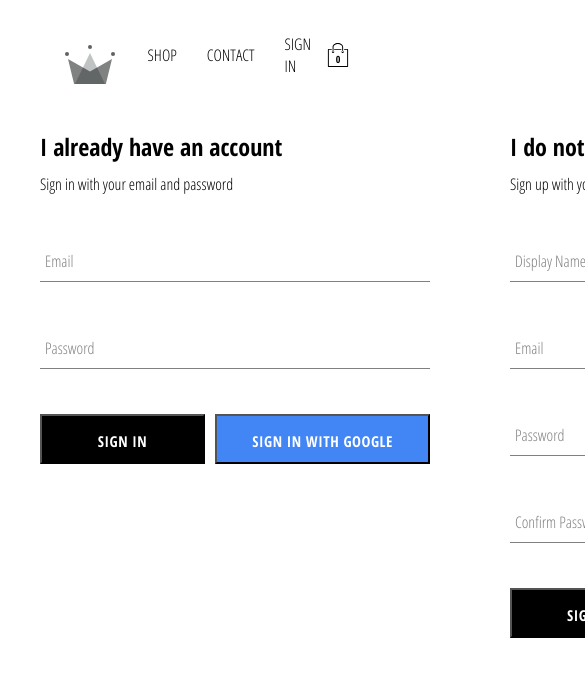
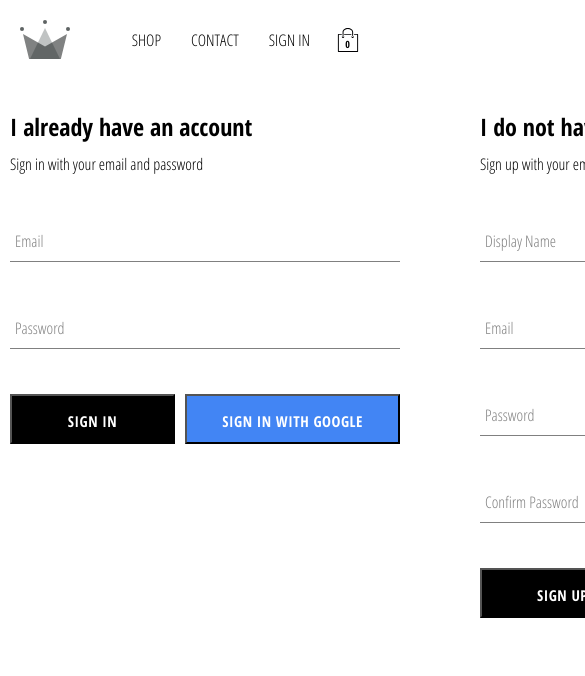
Before and after one commit to tri-wahyu/crwn-clothing, a React (Create React App) app: page /signin in a window 390 px wide. Shown: the top 676 px of the page, 585 px wide, since content can reach past the window. Built offline with nearby package versions, Linux system fonts and the light colour scheme; no server answers.

Commit message:
responsive

```diff
--- a/src/App.js
+++ b/src/App.js
@@ -3,7 +3,7 @@ import { Switch, Route, Redirect } from 'react-router-dom';
 import { useDispatch, useSelector } from 'react-redux';
 
 import './App.css';
-
+import { GlobalStyle } from './global.styles';
 import HomePage from './pages/homepage/homepage.component';
 import ShopPage from './pages/shop/shop.component';
 import SignInAndSignUpPage from './pages/sign-in-and-sign-up/sign-in-and-sign-up.component';
@@ -39,6 +39,7 @@ const App = () => {
 
   return (
     <div>
+      <GlobalStyle />
       <Header />
       <Switch>
         <Route exact path='/' component={HomePage} />
--- a/src/components/collection-item/collection-item.styles.jsx
+++ b/src/components/collection-item/collection-item.styles.jsx
@@ -18,6 +18,18 @@ export const CollectionItemContainer = styled.div`
       display: flex;
     }
   }
+
+  @media screen and (max-width: 800px) {
+    width: 40vw;
+    &:hover {
+      .image {
+        opacity: unset;
+      }
+      button {
+        opacity: unset;
+      }
+    }
+  }
 `;
 
 export const AddButton = styled(CustomButton)`
@@ -26,6 +38,13 @@ export const AddButton = styled(CustomButton)`
   position: absolute;
   top: 255px;
   display: none;
+
+  @media screen and (max-width: 800px) {
+    display: block;
+    opacity: 0.9;
+    min-width: unset;
+    padding: 0 10px;
+  }
 `;
 
 export const BackgroundImage = styled.div`
--- a/src/components/collection-preview/collection-preview.styles.jsx
+++ b/src/components/collection-preview/collection-preview.styles.jsx
@@ -4,6 +4,10 @@ export const CollectionPreviewContainer = styled.div`
   display: flex;
   flex-direction: column;
   margin-bottom: 30px;
+
+  @media screen and (max-width: 800px) {
+    align-items: center;
+  }
 `;
 
 export const TitleContainer = styled.h1`
@@ -18,4 +22,10 @@ export const TitleContainer = styled.h1`
 export const PreviewContainer = styled.div`
   display: flex;
   justify-content: space-between;
+
+  @media screen and (max-width: 800px) {
+    display: grid;
+    grid-template-columns: 1fr 1fr;
+    grid-gap: 15px;
+  }
 `;
--- a/src/components/header/header.styles.jsx
+++ b/src/components/header/header.styles.jsx
@@ -7,12 +7,23 @@ export const HeaderContainer = styled.div`
   display: flex;
   justify-content: space-between;
   margin-bottom: 25px;
+
+  @media screen and (max-width: 800px) {
+    height: 60px;
+    padding: 10px;
+    margin-bottom: 20px;
+  }
 `;
 
 export const LogoContainer = styled(Link)`
   height: 100%;
   width: 70px;
   padding: 25px;
+
+  @media screen and (max-width: 800px) {
+    width: 50px;
+    padding: 0;
+  }
 `;
 
 export const OpstionsContainer = styled.div`
@@ -21,6 +32,10 @@ export const OpstionsContainer = styled.div`
   display: flex;
   align-items: center;
   justify-content: flex-end;
+
+  @media screen and (max-width: 800px) {
+    width: 80%;
+  }
 `;
 
 export const OptionLink = styled(Link)`
--- a/src/components/menu-item/menu-item.styles.jsx
+++ b/src/components/menu-item/menu-item.styles.jsx
@@ -24,6 +24,9 @@ export const MenuItemContainer = styled.div`
   }
   &:last-child {
     margin-left: 7.5px;
+  }
+  @media screen and (max-width: 800px) {
+    height: 200px;
   }
 `;
 
--- /dev/null
+++ b/src/global.styles.js
@@ -0,0 +1,18 @@
+import { createGlobalStyle } from 'styled-components';
+
+export const GlobalStyle = createGlobalStyle`
+	body {
+		font-family: 'Open Sans Condensed';
+		padding: 20px 40px;
+		@media screen and (max-width: 800px) {
+			padding: 10px;
+		}
+	}
+	a {
+		text-decoration: none;
+		color: black;
+	}
+	* {
+		box-sizing: border-box;
+	}
+`;
--- a/src/pages/collection/collection.styles.jsx
+++ b/src/pages/collection/collection.styles.jsx
@@ -1,19 +1,26 @@
 import styled from 'styled-components';
 
-export const CollectionPageContainer=styled.div` display: flex;
+export const CollectionPageContainer=styled.div`
+  display: flex;
   flex-direction: column;
 `;
 
-export const CollectionTitle=styled.h2` font-size: 38px;
+export const CollectionTitle=styled.h2`
+  font-size: 38px;
   margin: 0 auto 30px;
 `;
 
-export const CollectionItemsContainer=styled.div` display: grid;
+export const CollectionItemsContainer = styled.div`
+  display: grid;
   grid-template-columns: 1fr 1fr 1fr 1fr;
   grid-gap: 10px;
 
-&>div {
+  & > div {
     margin-bottom: 30px;
   }
 
+  @media screen and (max-width: 800px) {
+    grid-template-columns: 1fr 1fr;
+    margin-left: 1em;
+  }
 `;
```
Lines whose indentation alone changed are shown as unchanged.
